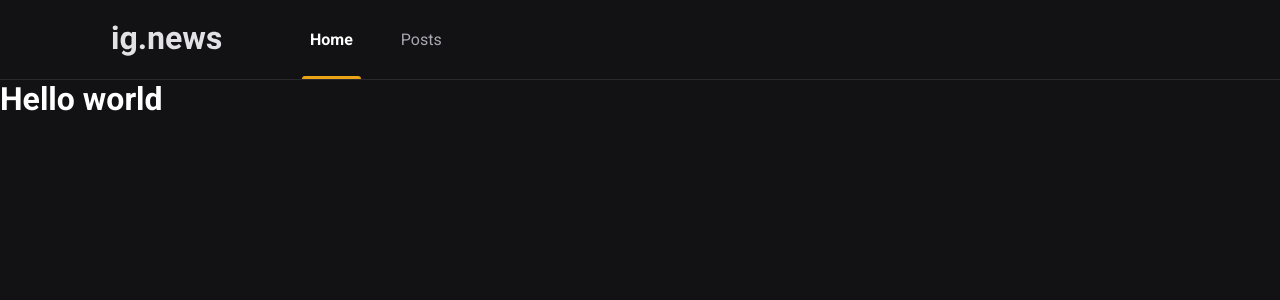
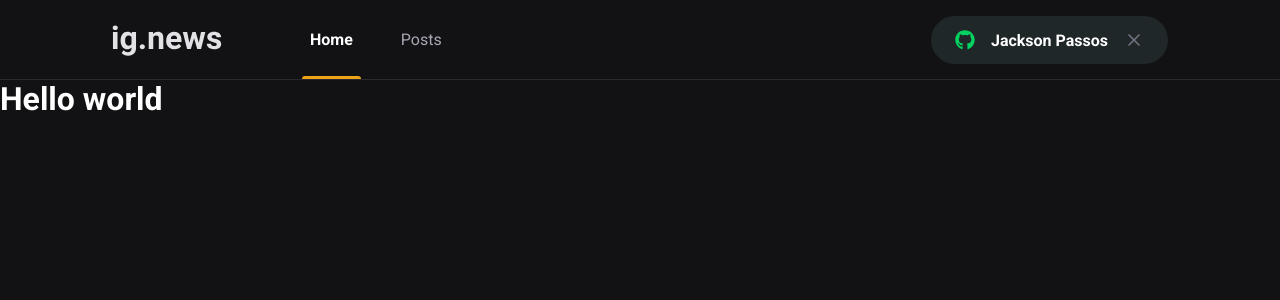
Before and after one commit to JacksonPassos/ignite-ignews, a Next.js app: page / in a window 1280 px wide. Shown: the top 300 px of the page. Built offline with nearby package versions, Linux system fonts and the light colour scheme.

Commit message:
:art: feat: created signInButton components
states and color sigInButton header

```diff
--- a/package.json
+++ b/package.json
@@ -12,6 +12,7 @@
     "next": "11.1.2",
     "react": "17.0.2",
     "react-dom": "17.0.2",
+    "react-icons": "^4.3.1",
     "sass": "^1.42.1"
   },
   "devDependencies": {
--- a/src/components/Header/index.tsx
+++ b/src/components/Header/index.tsx
@@ -1,3 +1,4 @@
+import { SignInButton } from '../SignInButton';
 import styles from './styles.module.scss';
 export function Header() {
     return(
@@ -8,6 +9,7 @@
                     <a className={styles.active} href="">Home</a>
                     <a href="">Posts</a>
                 </nav>
+                <SignInButton />
             </div>
         </header>
     )
--- a/src/components/Header/styles.module.scss
+++ b/src/components/Header/styles.module.scss
@@ -45,4 +45,8 @@
         }
     }
 
+    button{
+        margin-left: auto;
+    }
+
 }
--- /dev/null
+++ b/src/components/SignInButton/index.tsx
@@ -0,0 +1,23 @@
+import { FaGithub } from 'react-icons/fa'
+import { FiX } from 'react-icons/fi'
+import styles from './styles.module.scss';
+export function SignInButton() {
+    const isUserLoggedIn = true
+    return isUserLoggedIn ? (
+        <button
+            className={styles.sigInButton}
+            type='button'>
+                <FaGithub color="#04d361" />
+                Jackson Passos
+                <FiX color='#737380' className={styles.closeIcon} />
+        </button>
+
+    ) :(
+        <button
+            className={styles.sigInButton}
+            type='button'>
+                <FaGithub color="#eba417" />
+                Sign in with Github
+        </button>
+    )
+}
--- /dev/null
+++ b/src/components/SignInButton/styles.module.scss
@@ -0,0 +1,35 @@
+.sigInButton {
+  height: 3rem;
+  border-radius: 3rem;
+  background: var(--gray-850);
+  border: 0;
+  padding: 0 1.5rem;
+  display: flex;
+
+  align-items: center;
+  justify-content: center;
+
+  color: var(--white);
+  font-weight: bold;
+
+  svg {
+    width: 20px;
+    height: 20px;
+
+  }
+
+  svg:first-child {
+    margin-right: 1rem;
+  }
+
+  transition: filter 0.2s;
+
+  &:hover {
+    filter: brightness(0.8);
+  }
+
+  .closeIcon {
+    margin-left: 1rem;
+  }
+
+}
--- a/src/pages/index.tsx
+++ b/src/pages/index.tsx
@@ -3,7 +3,7 @@
   return (
     <>
       <Head>
-          <title>Início | ig.news</title>
+          <title>Home | ig.news</title>
       </Head>
       <h1>
         Hello world
--- a/src/styles/global.scss
+++ b/src/styles/global.scss
@@ -10,6 +10,7 @@
     --gray-100: #e1e1e6;
     --gray-300: #a8a8b3;
     --gray-800: #29292e;
+    --gray-850: #1f2729;
     --gray-900: #121214;
 
     --cyan-500: #61dafb;
```
Also changed, not shown: 1 other file (tests, documents, lock files or other folders).
